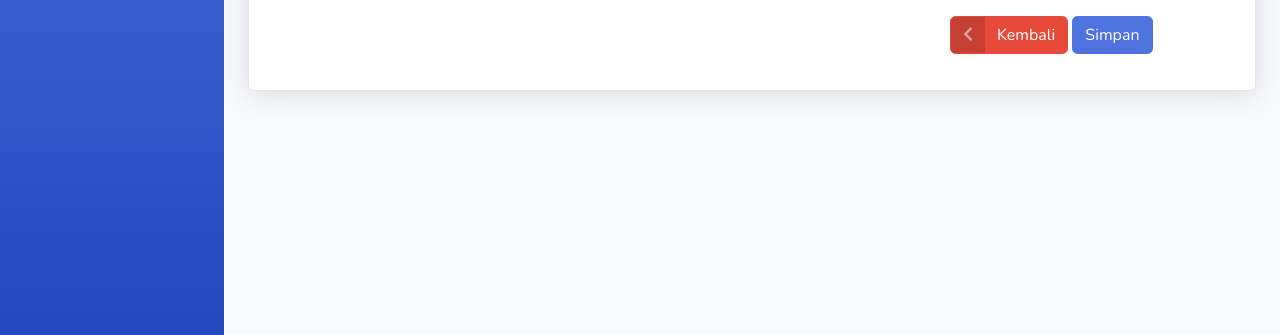
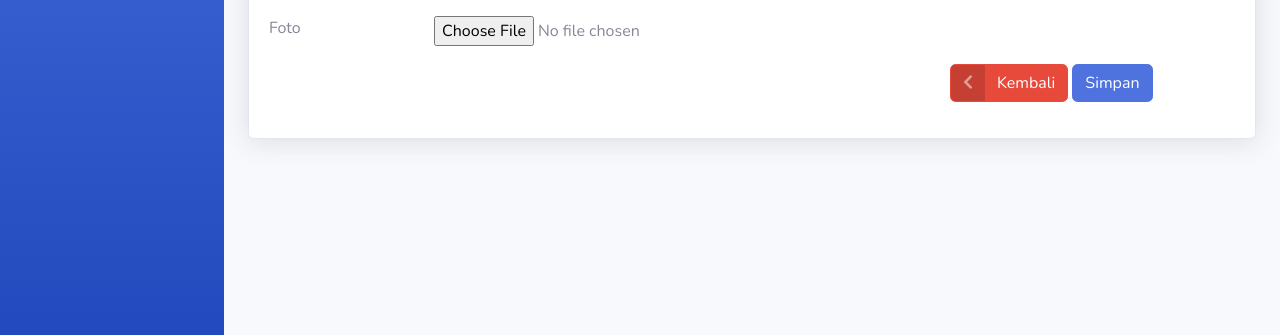
Before and after one commit to ZidannAR/POS-Minimarket-Laravel12, a Laravel app: page /produk/1/edit in a window 1280 px wide. Shown: the part 465-800 px from the top of the page. Run offline with Laravel 12, Linux system fonts and the light colour scheme; data that the repository does not hold is empty.

Commit message:
menambahkna fitur upload foto

```diff
--- a/app/Http/Controllers/ProdukController.php
+++ b/app/Http/Controllers/ProdukController.php
@@ -34,16 +34,22 @@ class ProdukController extends Controller
             'nama_produk' => 'required|max:100',
             'harga'=>'required',
             'stok'=>'required',
-            'id_kategori'=>'required|exists:categories'
+            'id_kategori'=>'required|exists:categories',
+            'foto'=> 'required|mimes:jpeg,png|max:512'
         ];
         $request->validate($rules);
 
-        $input = $request->all();
+        $input = $request->only(['nama_produk', 'harga', 'stok', 'id_kategori','foto']);
+        if ($request->hasFile('foto')&& $request -> file('foto')->isValid()){
+            $filename = uniqid(). "." . $request->file('foto')->getClientOriginalExtension();
+            $request-> file('foto')->move(public_path('upload'),$filename);
+            $input['foto']=$filename;
+            $status = \App\Models\produk::create($input);
 
-        $status = \App\Models\produk::create($input);
+            if ($status) return redirect('produk')->with('success','data berhasil ditambahkan');
+            else return redirect('produk')->with('error','data gagal ditambahkan');
+        }
 
-        if ($status) return redirect('produk')->with('success','data berhasil ditambahkan');
-        else return redirect('produk')->with('error','data gagal ditambahkan');
     }
 
     /**
@@ -72,11 +78,17 @@ class ProdukController extends Controller
             'nama_produk' => 'required|max:100',
             'harga'=>'required',
             'stok'=>'required',
-            'id_kategori'=>'required|exists:categories,id_kategori'
+            'id_kategori'=>'required|exists:categories,id_kategori',
+            'foto'=>'required|mimes:jpeg,png|max:512'
         ];
         $request->validate($rules);
 
-        $input = $request->only(['nama_produk', 'harga', 'stok', 'id_kategori']);
+        $input = $request->only(['nama_produk', 'harga', 'stok', 'id_kategori','foto']);
+        if ($request->hasFile('foto')&& $request->file('foto')->isValid()) {
+            $filename = $input['foto'] . "." . $request->file('foto')->getClientOriginalExtension();
+            $request->file('foto')->move(public_path('upload'),$filename);
+            $input['foto'] = $filename;
+        }
         $result = \App\Models\produk::where('id_produk',$id);
         $status = $result->update($input);
 
--- a/app/Models/produk.php
+++ b/app/Models/produk.php
@@ -9,7 +9,7 @@ class produk extends Model
     protected $table = 'products';
     protected $primaryKey = 'id_produk';
 
-    protected $fillable = ['nama_produk','harga','stok','id_kategori'];
+    protected $fillable = ['nama_produk','harga','stok','id_kategori','foto'];
 
     public function kategori(){
         return $this->belongsTo(kategori::class,'id_kategori','id_kategori');
--- a/config/filesystems.php
+++ b/config/filesystems.php
@@ -13,7 +13,7 @@ return [
     |
     */
 
-    'default' => env('FILESYSTEM_DISK', 'local'),
+    'default' => 'upload',
 
     /*
     |--------------------------------------------------------------------------
@@ -47,6 +47,14 @@ return [
             'report' => false,
         ],
 
+        'upload' => [
+        'driver' => 'local',
+        'root' => public_path('upload'),
+        'url' => env('APP_URL') . '/upload',
+        'visibility' => 'public',
+        'throw' => false,
+        'report' => false,
+    ],
         's3' => [
             'driver' => 's3',
             'key' => env('AWS_ACCESS_KEY_ID'),
--- a/resources/views/produk/form.blade.php
+++ b/resources/views/produk/form.blade.php
@@ -14,7 +14,7 @@
                      <h6>Data Tamu</h6>
               </div>
               <div class="card-body">
-              <form method="post" action="{{ isset($result) && $result ? route('produk.update', $result->id_produk) : url('produk/add') }}">
+              <form method="post" action="{{ isset($result) && $result ? route('produk.update', $result->id_produk) : url('produk/add') }}" enctype="multipart/form-data">
 
 
                             @csrf
@@ -51,6 +51,13 @@
                                 </select>
                         </div>
 
+                        <div class="form-group row">
+                            <label class="control-label col-sm-2">Foto</label>
+                            <div class="col-sm-10">
+                                   <input type="file" name="foto"/>
+                            </div>
+                        </div>
+
                             <div class="form-group row">
                                    <div class="col-sm-8 offset-sm-3 d-flex justify-content-end">
                                           <div>
--- a/resources/views/produk/index.blade.php
+++ b/resources/views/produk/index.blade.php
@@ -22,6 +22,7 @@
                 <thead>
                     <tr>
                         <th>No</th>
+                        <th>foto</th>
                         <th >nama produk</th>
                         <th >harga</th>
                         <th >stok</th>
@@ -33,6 +34,9 @@
                 @foreach ($result as $row)
                     <tr>
                         <td>{{ !empty($i) ? ++$i : $i = 1 }}</td>
+                        <td>
+                            <img src="{{ asset('upload/'.@$row->foto) }}" width="80px" class="img" alt="foto">
+                        </td>
                         <td>{{ $row->nama_produk }}</td>
                         <td>{{ $row->harga }}</td>
                         <td>{{ $row->stok }}</td>
```
Also changed, not shown: database/migrations/2025_05_06_034611_add_foto.php (added), public/upload/681f5ad87cccb.jpeg (added).
